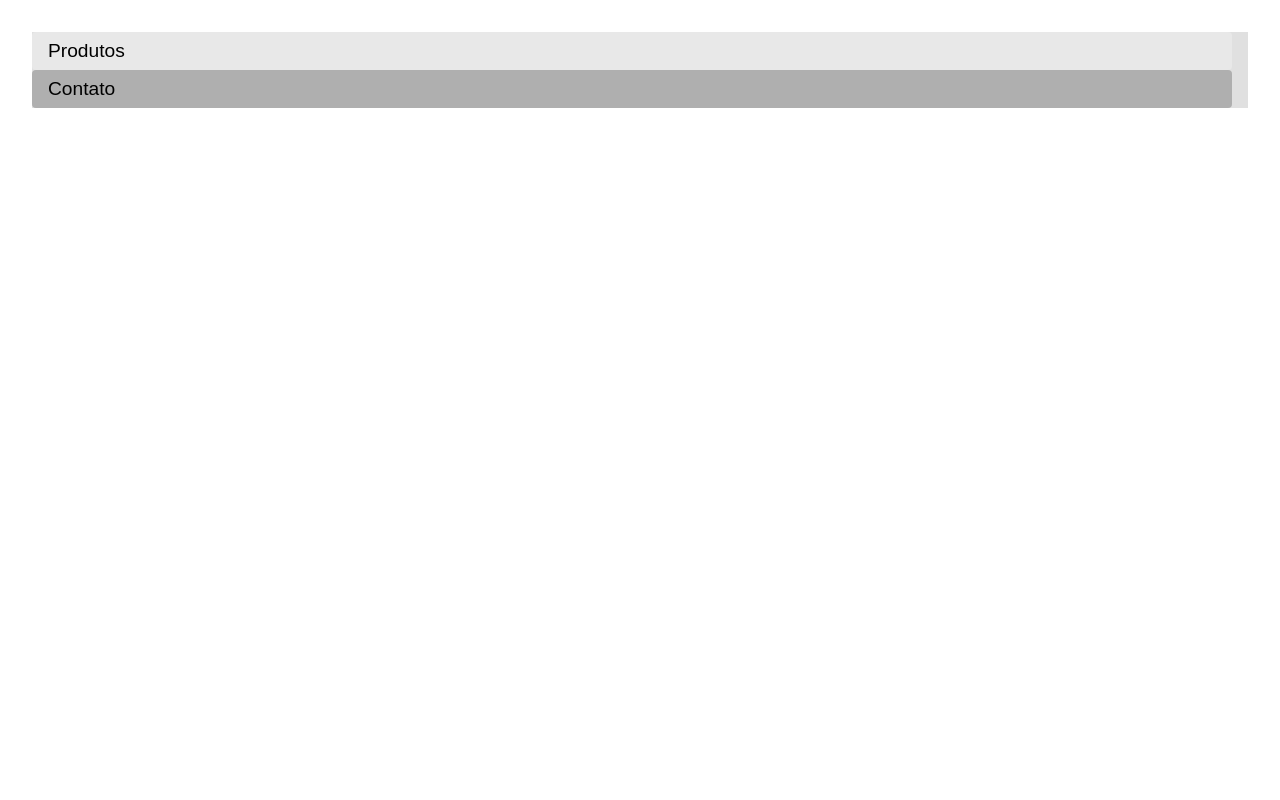
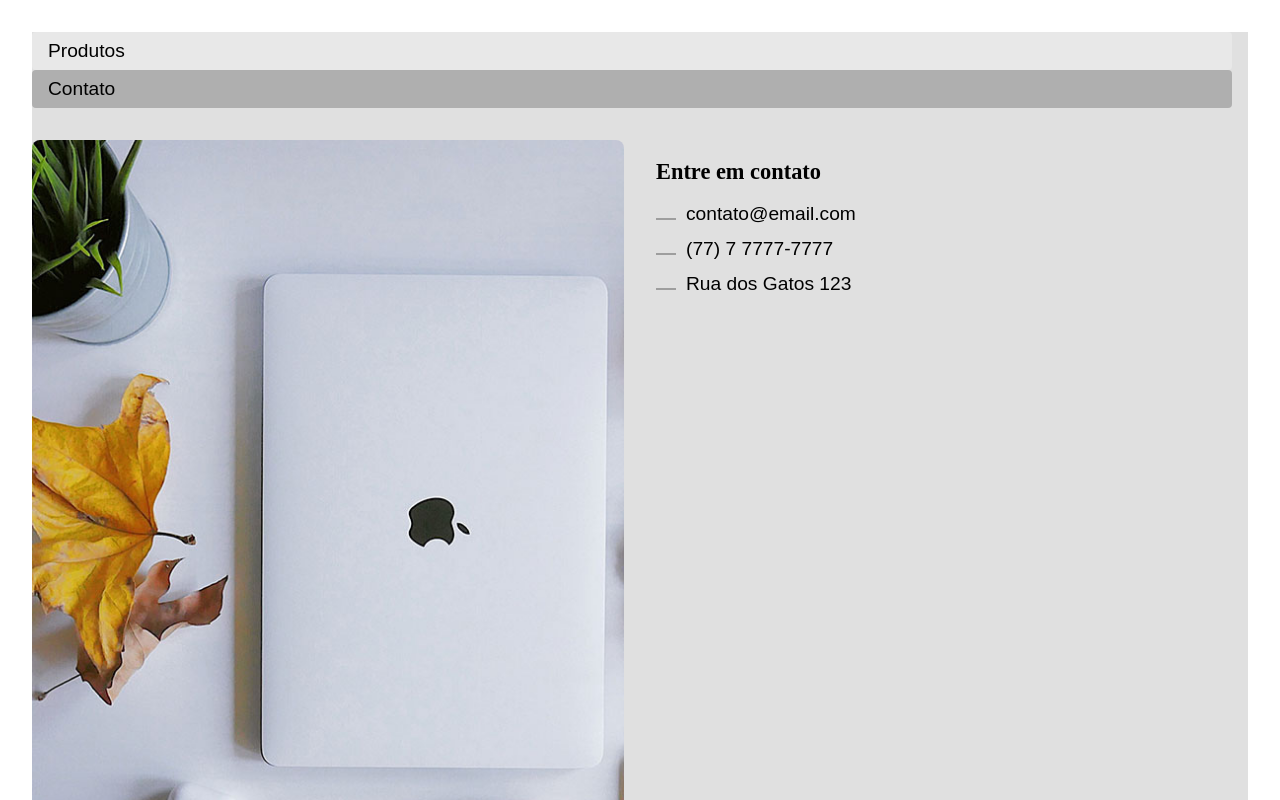
Before and after one commit to LucasKennari/MiniProjeto-Produtos, a React (Vite) app: page /contato in a window 1280 px wide. Shown: the top 800 px of the page. Built offline with nearby package versions, Linux system fonts and the light colour scheme.

Commit message:
modificando as classes e refatorand oo codigo

```diff
--- a/src/App.css
+++ b/src/App.css
@@ -0,0 +1,26 @@
+a{
+          text-decoration: none;
+          color: black;
+}
+h1{
+          font-size:  1.4rem;
+}
+body{
+          margin: 2rem;
+    }
+    img{
+              max-width: 100%;
+              border-radius: .5rem;
+    }
+
+.animeLeft{
+          transform: translateX(-20px);
+          opacity: 0;
+          animation: animeLeft .3s forwards;
+}
+@keyframes animeLeft {
+         to {
+          transform: initial;
+          opacity: initial;
+          }
+}
--- a/src/App.jsx
+++ b/src/App.jsx
@@ -7,6 +7,7 @@ import Header from './componentes/header/Header'
 import Produtos from './Paginas/Produtos'
 import Produto from './Paginas/Produto'
 import Contato from './Paginas/Contato'
+import Footer from './componentes/footer/Footer'
 
 function App() {
 
@@ -21,9 +22,10 @@ function App() {
                                                             <Route path='/' element={<Produtos />}></Route>
                                                             <Route path="/produto/:id" element={<Produto />}></Route>
                                                             <Route path='contato' element={<Contato />}></Route>
+                                                  </Routes>
 
-                                                  </Routes>
                                         </div>
+                                        <Footer />
                               </BrowserRouter>
                     </div>
 
--- a/src/Paginas/Contato.jsx
+++ b/src/Paginas/Contato.jsx
@@ -1,12 +1,26 @@
 import React from 'react'
 import Head from '../hooks/Head'
-
+import style from '../styleModule/contato.css/contato.module.css'
+import foto from '../img/notebook.jpg'
 const Contato = () => {
 
           return (
-                    <div>
+
+                    <section className={style.contato + " animeLeft"}>
+
                               <Head title="Contato" />
-                    </div>
+
+                              <img src={foto} alt={"notebook"} />
+                              <div >
+                                        <h1>Entre em contato</h1>
+                                        <ul className={style.dados}>
+                                                  <li>contato@email.com</li>
+                                                  <li>(77) 7 7777-7777</li>
+                                                  <li>Rua dos Gatos 123</li>
+                                        </ul>
+                              </div>
+                    </section>
+
           )
 }
 
--- /dev/null
+++ b/src/componentes/footer/Footer.jsx
@@ -0,0 +1,11 @@
+import React from 'react'
+import styles from "../footer/footer.module.css"
+const Footer = () => {
+          return (
+                    <div className={styles.footer}>
+                              <h1>Footer</h1>
+                    </div>
+          )
+}
+
+export default Footer
--- /dev/null
+++ b/src/componentes/footer/footer.module.css
@@ -0,0 +1,3 @@
+.footer{
+
+}
--- a/src/componentes/header/Header.jsx
+++ b/src/componentes/header/Header.jsx
@@ -1,7 +1,6 @@
 import React from 'react'
 import { NavLink } from "react-router-dom"
-import style from "../../styleModule/style.module.css"
-import "../../styleModule/Header.css"
+import style from "./header.module.css"
 const Header = () => {
           return (
                     <nav className={style.header}>
--- /dev/null
+++ b/src/componentes/header/header.module.css
@@ -0,0 +1,27 @@
+
+.header{
+          margin-bottom: 2rem;
+}
+.header ul{
+          padding:0px;
+          margin: 0px;
+          list-style: none;
+}
+.header ul li{
+          margin-right: 1rem;
+}
+
+.link{
+      display: block;
+      text-decoration: none;
+      font-size: 1.2rem;
+      font-family: Arial, Helvetica, sans-serif;
+      color: black;
+      background:#e8e8e8 ;
+      padding: 0.5rem 1rem;
+      border-radius: 4px;
+}
+
+:global(.active){
+          background-color: #afafaf;
+}
--- a/src/styleModule/Header.css
+++ /dev/null
@@ -1,3 +0,0 @@
-.active{
-          background-color: #afafaf;
-}
--- /dev/null
+++ b/src/styleModule/contato.css/contato.module.css
@@ -0,0 +1,23 @@
+.contato{
+          display: grid;
+          grid-template-columns: 1fr 1fr;
+          gap: 2rem;
+}
+.dados{
+          padding: 0px;
+          list-style: none;
+}
+
+.dados li{
+          font-size: 1.2rem;
+          font-family: Arial, Helvetica, sans-serif;
+          margin-bottom: 0.8rem;
+}
+.dados li::before{
+          content: "";
+          display: inline-block;
+          width: 20px;
+          height: 2px;
+          background: #9e9e9e;
+          margin-right: 10px;
+}
--- a/src/styleModule/style.module.css
+++ b/src/styleModule/style.module.css
@@ -1,25 +1,3 @@
-.header{
-          margin-bottom: 2rem;
-}
-.header ul{
-          padding:0px;
-          margin: 0px;
-          list-style: none;
-}
-.header ul li{
-          margin-right: 1rem;
-}
-
-.link{
-      display: block;
-      text-decoration: none;
-      font-size: 1.2rem;
-      font-family: Arial, Helvetica, sans-serif;
-      color: black;
-      background:#e8e8e8 ;
-      padding: 0.5rem 1rem;
-      border-radius: 4px;
-}
 
 /* .header{
           list-style: none;
@@ -50,11 +28,11 @@
           display: flex;
          justify-items: center;
 
-} */
-.card{
+         .card{
 
 
-}
+         }
+} */
 
 
 .imgProduto{
--- a/style.css
+++ b/style.css
@@ -8,17 +8,3 @@ ul{
           padding: 0;
           margin: 0;
 }
-body{
-      margin: 2rem;
-}
-img{
-          max-width: 100%;
-          border-radius: .5rem;
-}
-a{
-          text-decoration: none;
-          color: black;
-}
-h1{
-          font-size:  1.4rem;
-}
```
